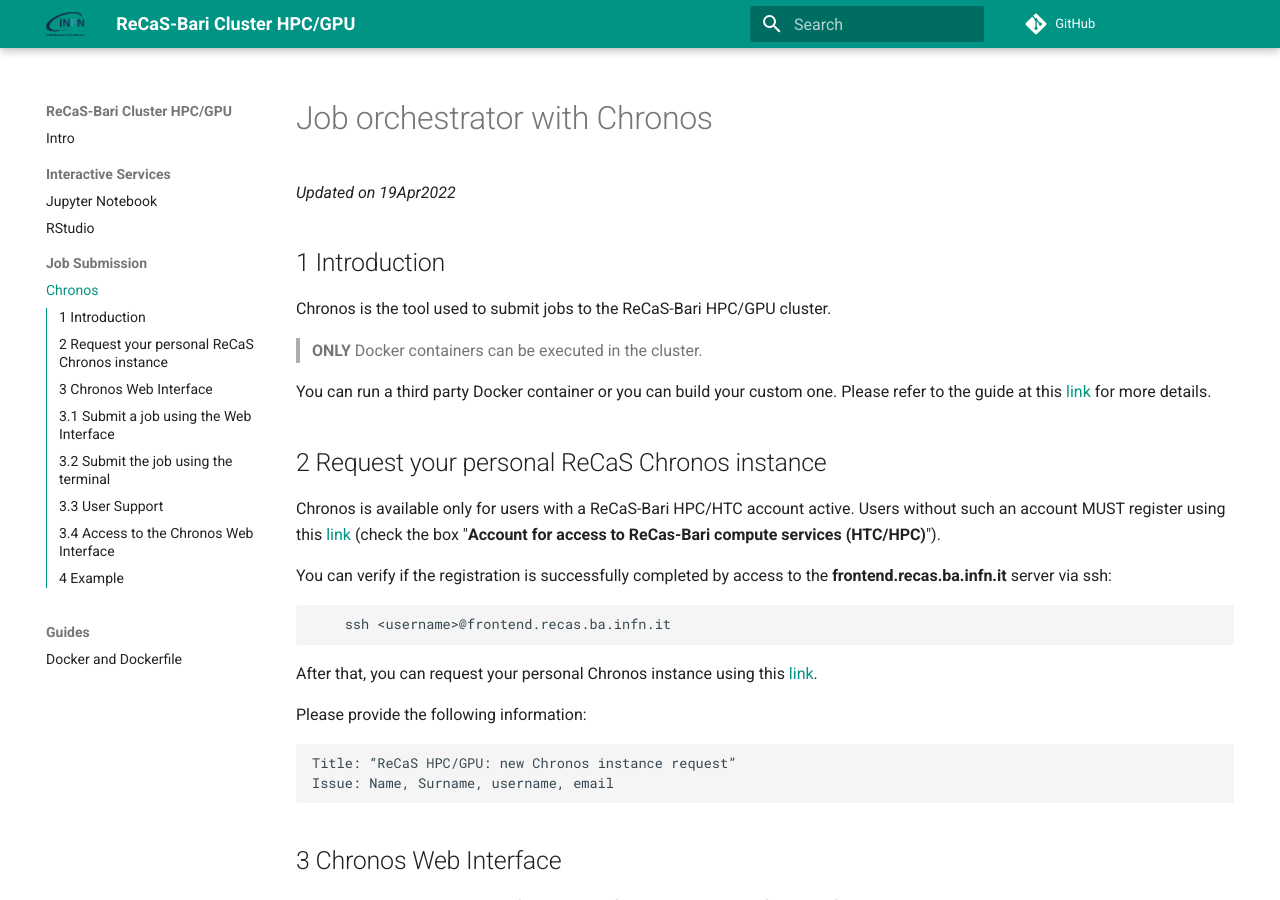
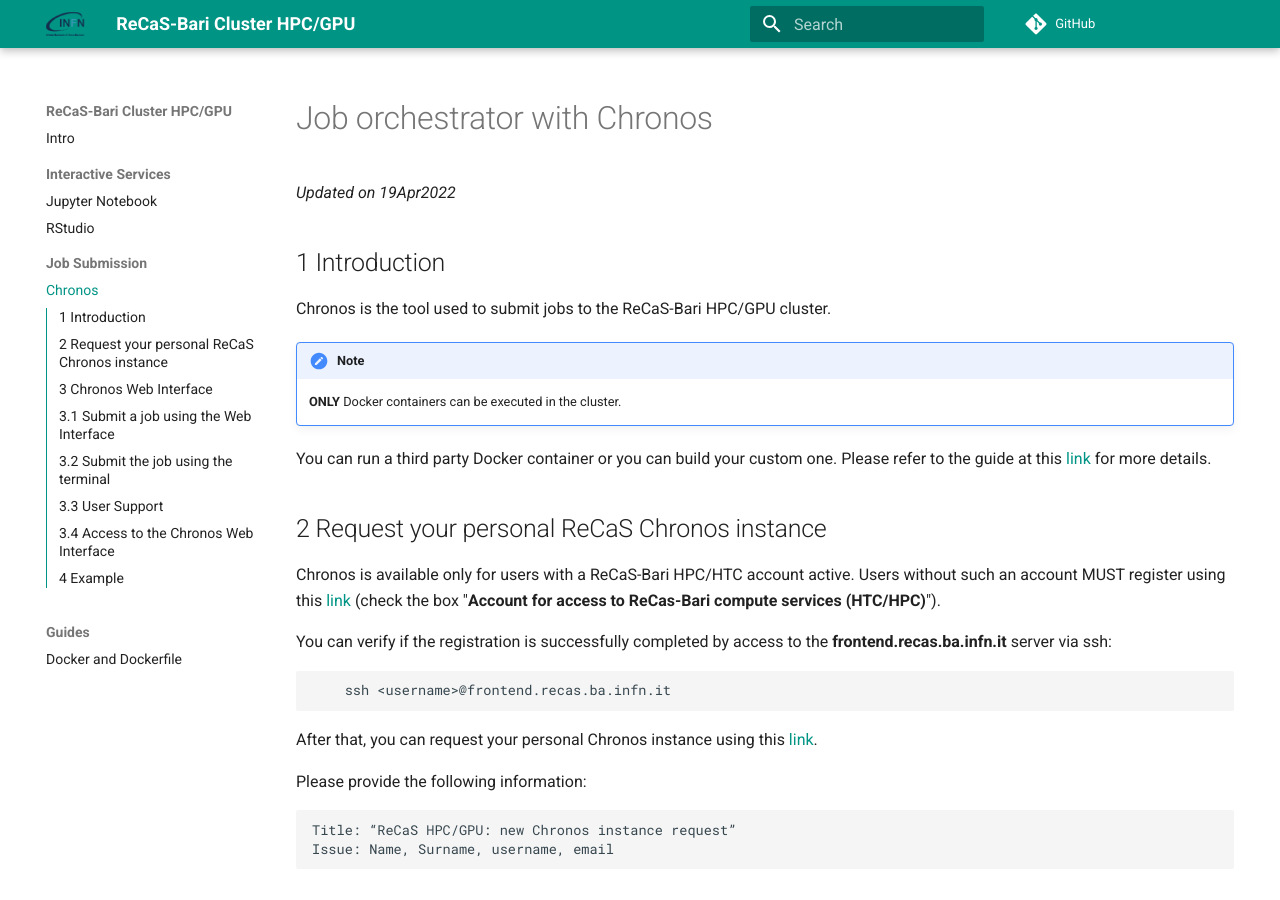
Before and after one commit to jvino/cluster-hpc-gpu-guides, an MkDocs documentation site: the page built from docs/job_submission/chronos.md, in a window 1280 px wide and 900 px high. Built offline with MkDocs 1.6.1 and Material for MkDocs 9.7.7, drawn with Linux system fonts in a browser that asks for light colours; comment, search, counter and statistics services are not loaded.

Commit message:
first draft chronos

```diff
--- a/docs/job_submission/chronos.md
+++ b/docs/job_submission/chronos.md
@@ -6,7 +6,8 @@
 ## 1 Introduction
 Chronos is the tool used to submit jobs to the ReCaS-Bari HPC/GPU cluster.
 
-> **ONLY** Docker containers can be executed in the cluster.
+!!! note
+    **ONLY** Docker containers can be executed in the cluster.
 
 
 You can run a third party Docker container or you can build your custom one. Please refer to the guide at this [link](https://jvino.github.io/cluster-hpc-gpu-guides/guides/docker_and_dockerfile/) for more details.
```
